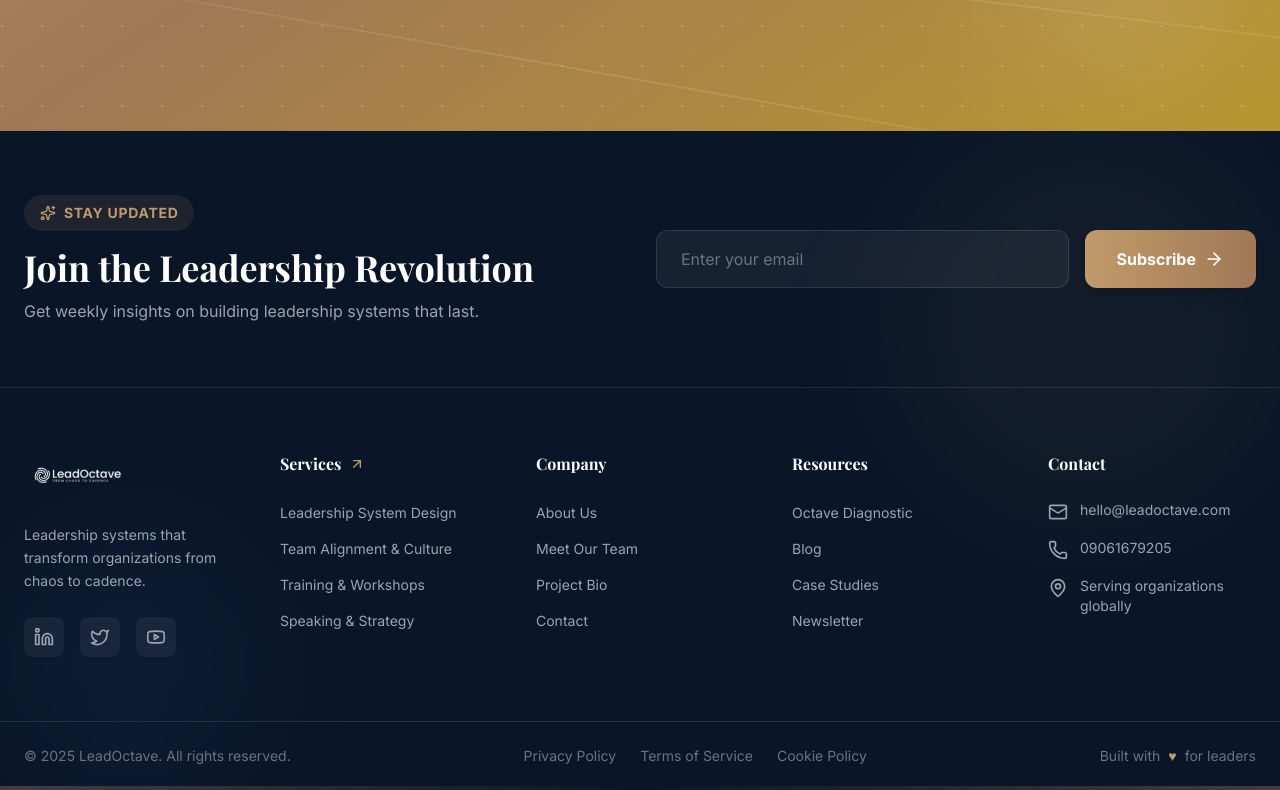
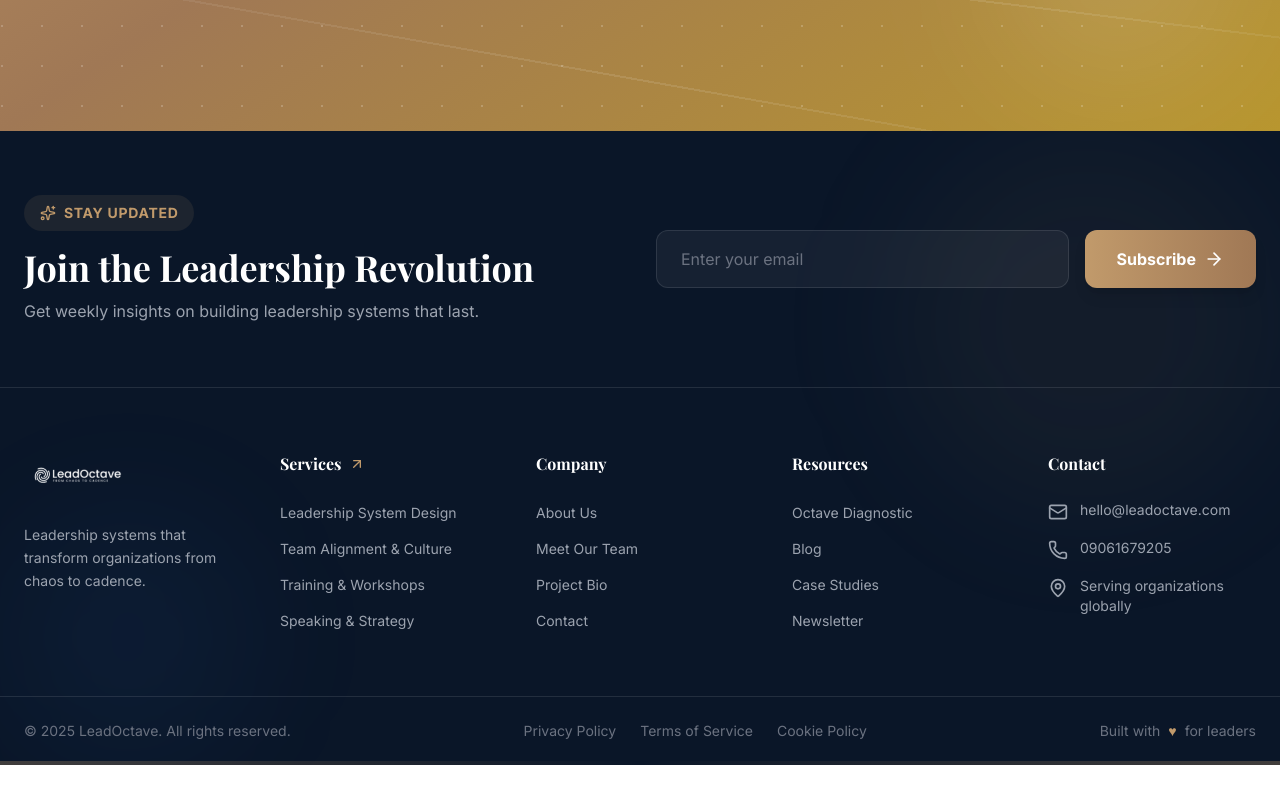
Before and after one commit to thankgodm265four/LeadOctave-site, an Astro site: page / in a window 1280 px wide. Shown: the part 9612-10402 px from the top of the page. After the commit the page ends 10377 px from the top, so only its background shows below. Built offline with nearby package versions, Linux system fonts and the light colour scheme; Astro itself is replaced by a stand-in of ours.

Commit message:
Remove social media icons from footer

```diff
--- a/src/components/Footer.jsx
+++ b/src/components/Footer.jsx
@@ -1,5 +1,5 @@
 import React from 'react';
-import { ArrowRight, Mail, Phone, MapPin, Linkedin, Twitter, Youtube, ArrowUpRight, Sparkles } from 'lucide-react';
+import { ArrowRight, Mail, Phone, MapPin, ArrowUpRight, Sparkles } from 'lucide-react';
 
 export default function Footer() {
   const currentYear = new Date().getFullYear();
@@ -85,17 +85,7 @@ export default function Footer() {
             <p className="text-gray-400 text-sm leading-relaxed mb-6">
               Leadership systems that transform organizations from chaos to cadence.
             </p>
-            <div className="flex gap-4">
-              <a href="#" className="w-10 h-10 bg-white/5 rounded-lg flex items-center justify-center text-gray-400 hover:bg-[#C19A6B] hover:text-white transition-all duration-300">
-                <Linkedin className="w-5 h-5" />
-              </a>
-              <a href="#" className="w-10 h-10 bg-white/5 rounded-lg flex items-center justify-center text-gray-400 hover:bg-[#C19A6B] hover:text-white transition-all duration-300">
-                <Twitter className="w-5 h-5" />
-              </a>
-              <a href="#" className="w-10 h-10 bg-white/5 rounded-lg flex items-center justify-center text-gray-400 hover:bg-[#C19A6B] hover:text-white transition-all duration-300">
-                <Youtube className="w-5 h-5" />
-              </a>
-            </div>
+
           </div>
 
           {/* Services */}
```
